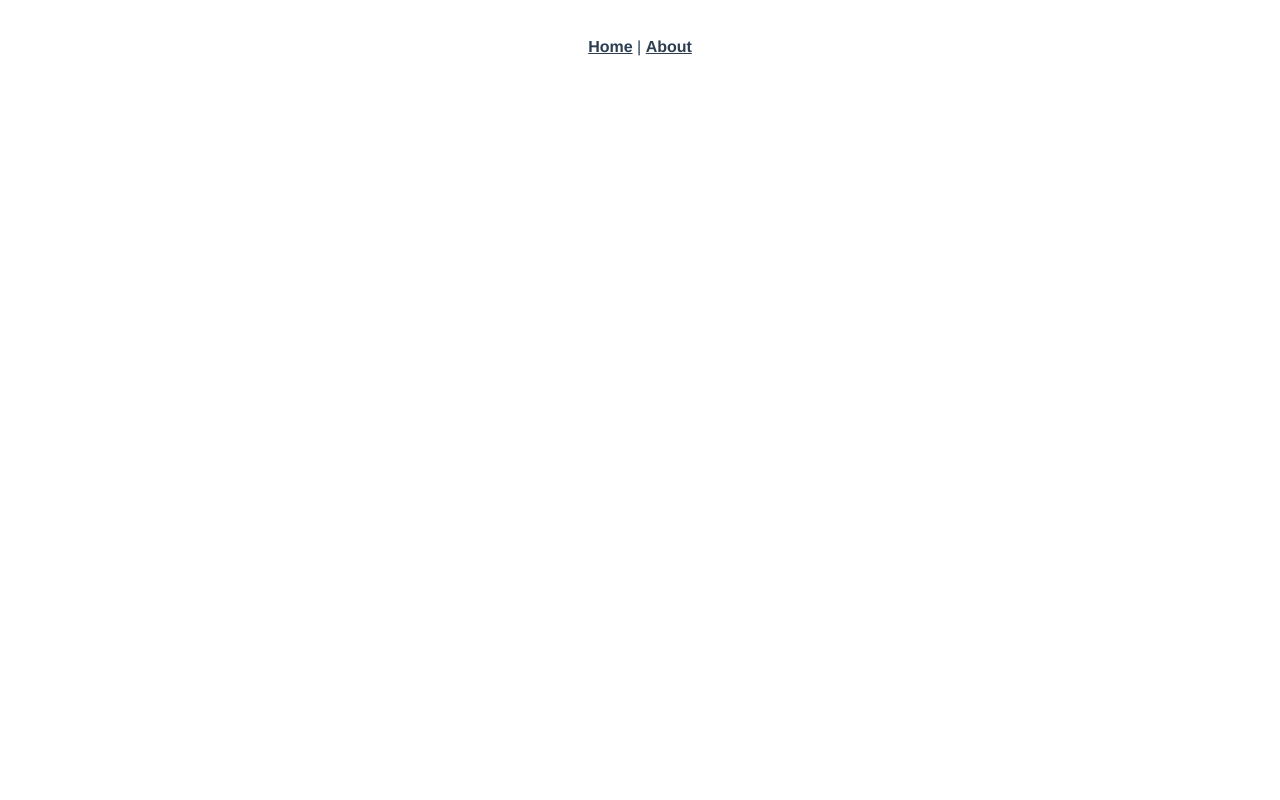
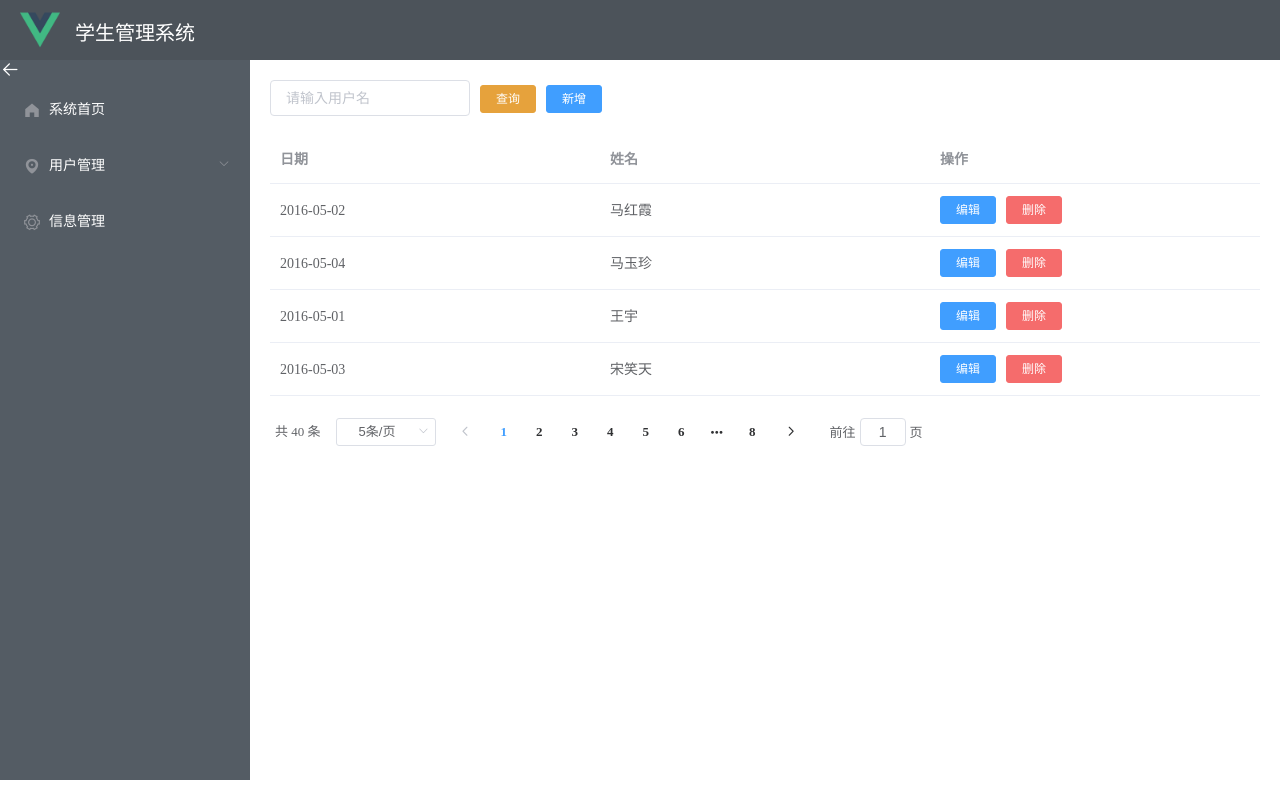
Before and after one commit to comefan/studentPro, a Vue app: page /user in a window 1280 px wide. Built offline with nearby package versions, Linux system fonts and the light colour scheme.

Commit message:
新增axios等

```diff
--- a/package.json
+++ b/package.json
@@ -7,6 +7,7 @@
     "build": "vue-cli-service build"
   },
   "dependencies": {
+    "axios": "^1.13.3",
     "core-js": "^3.8.3",
     "element-ui": "^2.15.14",
     "vue": "^2.6.14",
--- a/src/App.vue
+++ b/src/App.vue
@@ -1,32 +1,86 @@
 <template>
   <div id="app">
-    <nav>
-      <router-link to="/">Home</router-link> |
-      <router-link to="/about">About</router-link>
-    </nav>
-    <router-view/>
+    <el-container>
+      <el-header style="background-color: #4c535a">
+        <img
+          src="./assets/logo.png"
+          alt=""
+          style="width: 40px; position: relative; top: 10px"
+        />
+        <span style="font-size: 20px; margin-left: 15px; color: white">学生管理系统</span>
+      </el-header>
+      <el-container>
+      <el-aside :style="{ width: isCollapse ? '60px' : '250px' }"
+        style="
+          overflow: hidden;
+          min-height: 90vh;
+          background-color: #545c64;
+        "
+      >
+        <!-- <el-radio-group v-model="isCollapse" style="margin-bottom: 20px">
+          <el-radio-button :label="false">展开</el-radio-button>
+          <el-radio-button :label="true">收起</el-radio-button>
+        </el-radio-group> -->
+        <i class="el-icon-right" style="font-size: 20px; color: white" v-if="isCollapse" @click="isCollapse = false"></i>
+        <i class="el-icon-back" style="font-size: 20px; color: white" v-else @click="isCollapse = true"></i>
+        <el-menu
+          :default-active="$route.path"
+          router
+          class="el-menu-vertical-demo"
+          @open="handleOpen"
+          @close="handleClose"
+          :collapse="isCollapse"
+          background-color="#545c64"
+          text-color="#fff"
+          active-text-color="#ffd04b"
+        >
+        <el-menu-item index="/" >
+            <i class="el-icon-s-home"></i>
+            <span slot="title">系统首页</span>
+          </el-menu-item>
+          <el-submenu>
+            <template slot="title">
+              <i class="el-icon-location"></i>
+              <span slot="title">用户管理</span>
+            </template>
+            <el-menu-item-group>
+              <el-menu-item index="/user">管理员信息</el-menu-item>
+              <el-menu-item index="1-2">用户信息</el-menu-item>
+            </el-menu-item-group>
+          </el-submenu>
+          <el-menu-item index="/about">
+            <i class="el-icon-setting"></i>
+            <span slot="title">信息管理</span>
+          </el-menu-item>
+        </el-menu>
+      </el-aside>
+      <el-main>
+        <router-view />
+      </el-main>
+      </el-container>
+    </el-container>
   </div>
 </template>
 
-<style>
-#app {
-  font-family: Avenir, Helvetica, Arial, sans-serif;
-  -webkit-font-smoothing: antialiased;
-  -moz-osx-font-smoothing: grayscale;
-  text-align: center;
-  color: #2c3e50;
-}
-
-nav {
-  padding: 30px;
-}
-
-nav a {
-  font-weight: bold;
-  color: #2c3e50;
-}
-
-nav a.router-link-exact-active {
-  color: #42b983;
-}
+<script>
+  export default {
+    data() {
+      return {
+        isCollapse: false
+      };
+    },
+    methods: {
+      handleOpen(key, keyPath) {
+        console.log(key, keyPath);
+      },
+      handleClose(key, keyPath) {
+        console.log(key, keyPath);
+      }
+    }
+  }
+</script>
+<style scoped>
+  .el-menu{
+    border-right: 0;
+  }
 </style>
--- /dev/null
+++ b/src/assets/global.css
@@ -0,0 +1,9 @@
+body {
+  margin: 0;
+  padding: 0;
+}
+/* 把所有的元素变成盒状模型 */
+* {
+    /* 外边距不会额外占用1px的像素 */
+  box-sizing: border-box;
+}
--- a/src/main.js
+++ b/src/main.js
@@ -1,8 +1,18 @@
 import Vue from 'vue'
 import App from './App.vue'
 import router from './router'
+import ElementUI from 'element-ui';
+import 'element-ui/lib/theme-chalk/index.css';
+import '@/assets/global.css'
+
+Vue.use(ElementUI);
+
+
 
 Vue.config.productionTip = false
+Vue.use(ElementUI, {
+  size: 'small'
+});
 
 new Vue({
   router,
--- a/src/router/index.js
+++ b/src/router/index.js
@@ -1,6 +1,7 @@
 import Vue from 'vue'
 import VueRouter from 'vue-router'
 import HomeView from '../views/HomeView.vue'
+import UserView from '../views/UserView.vue'
 
 Vue.use(VueRouter)
 
@@ -17,6 +18,10 @@ const routes = [
     // this generates a separate chunk (about.[hash].js) for this route
     // which is lazy-loaded when the route is visited.
     component: () => import(/* webpackChunkName: "about" */ '../views/AboutView.vue')
+  },{
+    path: '/user',
+    name: 'user',
+    component: UserView
   }
 ]
 
--- a/src/views/HomeView.vue
+++ b/src/views/HomeView.vue
@@ -1,18 +1,15 @@
 <template>
   <div class="home">
-    <img alt="Vue logo" src="../assets/logo.png">
-    <HelloWorld msg="Welcome to Your Vue.js App"/>
+    <h1>HomeView</h1>
   </div>
 </template>
 
 <script>
-// @ is an alias to /src
-import HelloWorld from '@/components/HelloWorld.vue'
+
 
 export default {
   name: 'HomeView',
   components: {
-    HelloWorld
   }
 }
 </script>
--- /dev/null
+++ b/src/views/UserView.vue
@@ -0,0 +1,78 @@
+<template>
+  <div>
+    <div style="margin-bottom: 20px">
+      <el-input
+        placeholder="请输入用户名"
+        size="medium"
+        v-model="searchText"
+        style="width: 200px; margin-right: 10px"
+      ></el-input>
+      <el-button type="warning" size="mini">查询</el-button>
+      <el-button type="primary" size="mini">新增</el-button>
+    </div>
+    <el-table :data="tableData" style="width: 100%">
+      <el-table-column prop="date" label="日期"> </el-table-column>
+      <el-table-column prop="name" label="姓名"> </el-table-column>
+      <el-table-column label="操作">
+        <el-button type="primary" size="mini">编辑</el-button>
+        <el-button type="danger" size="mini">删除</el-button>
+      </el-table-column>
+    </el-table>
+    <div class="block" style="margin-top: 20px;">
+      <el-pagination
+        @size-change="handleSizeChange"
+        @current-change="handleCurrentChange"
+        :current-page="currentPage"
+        :page-sizes="[5, 10, 20, 40]"
+        :page-size="pageSize"
+        layout="total, sizes, prev, pager, next, jumper"
+        :total="total"
+      >
+      </el-pagination>
+    </div>
+  </div>
+</template>
+
+<script>
+export default {
+  data() {
+    return {
+      searchText: "",
+      total: 40,
+      currentPage: 1,
+      pageSize: 5,
+      tableData: [
+        {
+          date: "2016-05-02",
+          name: "马红霞",
+          address: "上海市普陀区金沙江路 1518 弄",
+        },
+        {
+          date: "2016-05-04",
+          name: "马玉珍",
+          address: "上海市普陀区金沙江路 1517 弄",
+        },
+        {
+          date: "2016-05-01",
+          name: "王宇",
+          address: "上海市普陀区金沙江路 1519 弄",
+        },
+        {
+          date: "2016-05-03",
+          name: "宋笑天",
+          address: "上海市普陀区金沙江路 1516 弄",
+        },
+      ],
+    };
+  },
+  methods: {
+    handleSizeChange(val) {
+      this.pageSize = val;
+      this.handleCurrentChange(this.currentPage);
+    },
+    handleCurrentChange(val) {
+      this.currentPage = val;
+    },
+  },
+};
+</script>
```
Also changed, not shown: src/utils/request.js (added, +38 -0 lines), 1 other file (tests, documents, lock files or other folders).
